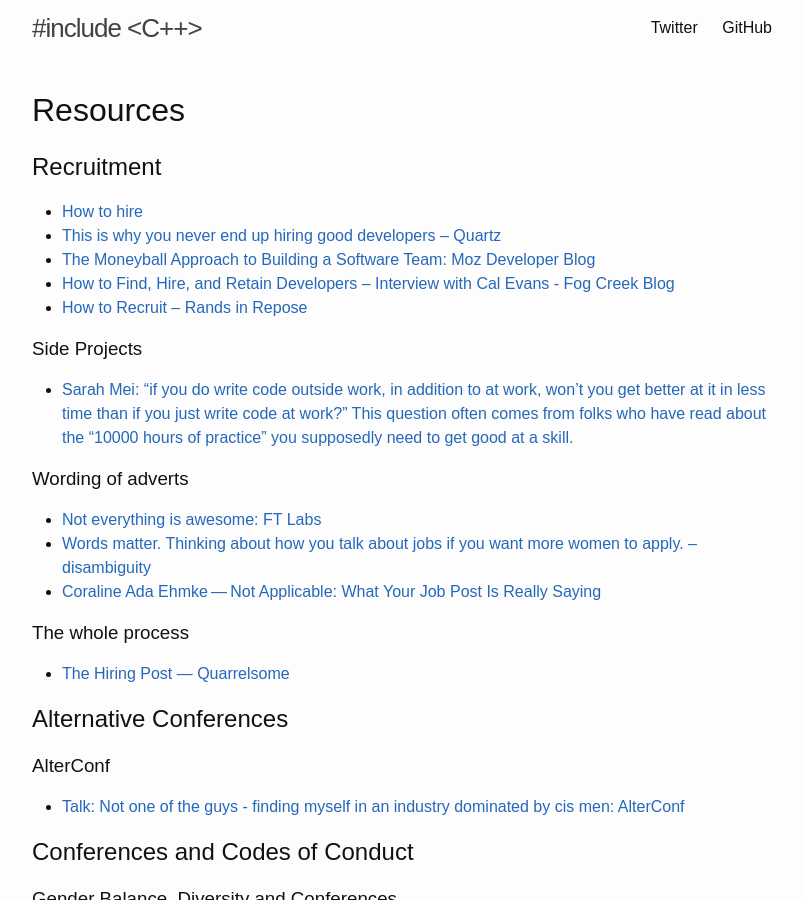
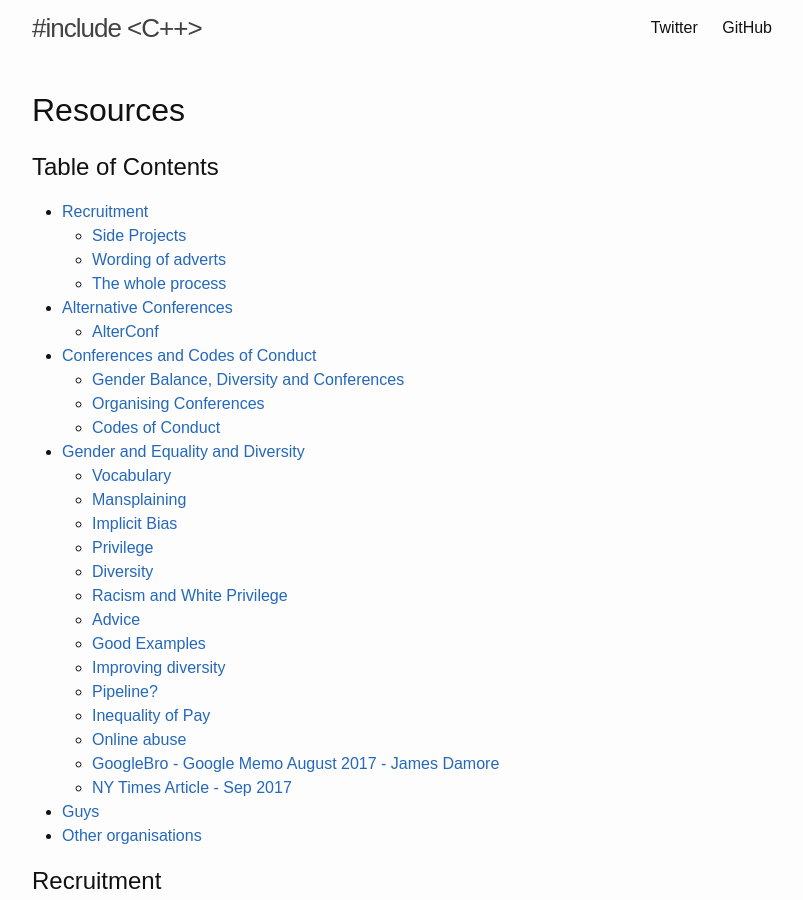
Before and after one commit to include-cpp/include-cpp.github.io, a Jekyll site: the page built from resources.md, in a window 1280 px wide and 900 px high. Shown: the whole window, without its empty margins (238-1041 px from the left). Built offline with Jekyll 4.4.1, drawn with Linux system fonts in a browser that asks for light colours; our own code applies the rules of GitHub Pages for plain Markdown files.

Commit message:
Add table of contents
This was generated with https://ecotrust-canada.github.io/markdown-toc/

In the github Preview of the table of content, two sections are not hyperlinked - I'm saving the change in case it was just a problem with Preview.

* Gender Balance, Diversity and Conferences
* Pipeline?

```diff
--- a/resources.md
+++ b/resources.md
@@ -3,6 +3,36 @@ layout: default
 ---
 
 # Resources
+
+## Table of Contents
+
+- [Recruitment](#recruitment)
+  * [Side Projects](#side-projects)
+  * [Wording of adverts](#wording-of-adverts)
+  * [The whole process](#the-whole-process)
+- [Alternative Conferences](#alternative-conferences)
+  * [AlterConf](#alterconf)
+- [Conferences and Codes of Conduct](#conferences-and-codes-of-conduct)
+  * [Gender Balance, Diversity and Conferences](#gender-balance--diversity-and-conferences)
+  * [Organising Conferences](#organising-conferences)
+  * [Codes of Conduct](#codes-of-conduct)
+- [Gender and Equality and Diversity](#gender-and-equality-and-diversity)
+  * [Vocabulary](#vocabulary)
+  * [Mansplaining](#mansplaining)
+  * [Implicit Bias](#implicit-bias)
+  * [Privilege](#privilege)
+  * [Diversity](#diversity)
+  * [Racism and White Privilege](#racism-and-white-privilege)
+  * [Advice](#advice)
+  * [Good Examples](#good-examples)
+  * [Improving diversity](#improving-diversity)
+  * [Pipeline?](#pipeline-)
+  * [Inequality of Pay](#inequality-of-pay)
+  * [Online abuse](#online-abuse)
+  * [GoogleBro - Google Memo August 2017 - James Damore](#googlebro---google-memo-august-2017---james-damore)
+  * [NY Times Article - Sep 2017](#ny-times-article---sep-2017)
+- [Guys](#guys)
+- [Other organisations](#other-organisations)
 
 ## Recruitment
 
```
